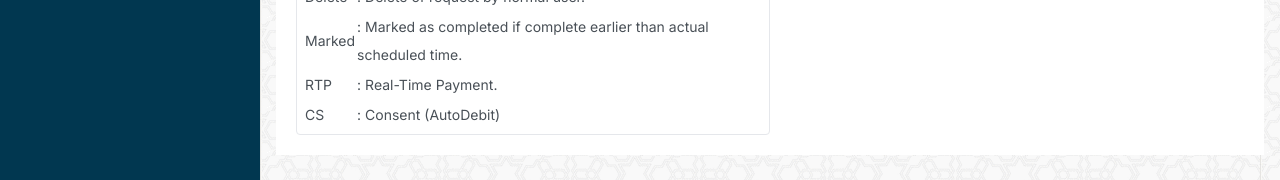
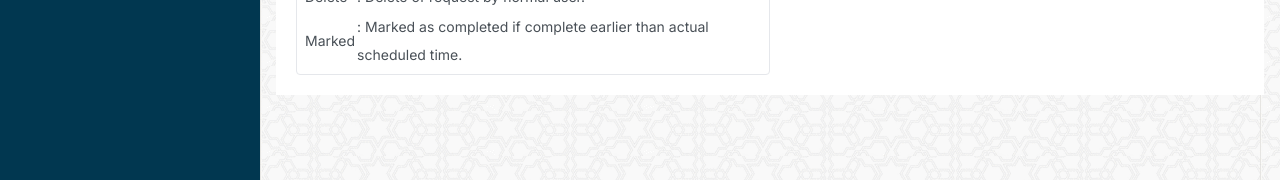
Before and after one commit to manny-e1/user_management_fe_2, a Next.js app: page /portal/system-maintenance in a window 1280 px wide. Shown: the part 564-744 px from the top of the page. Built offline with nearby package versions, Linux system fonts and the light colour scheme; no server answers; sample sign-in values are in the browser's storage.

Commit message:
Update Legend

```diff
--- a/src/components/pages/portal/system-maintenance/page.tsx
+++ b/src/components/pages/portal/system-maintenance/page.tsx
@@ -260,14 +260,6 @@ export default function SystemMaintenancePage() {
                   <td className="pl-1">Marked</td>
                   <td>: Marked as completed if complete earlier than actual scheduled time.</td>
                 </tr>
-                <tr>
-                  <td className="pl-1">RTP</td>
-                  <td>: Real-Time Payment.</td>
-                </tr>
-                <tr>
-                  <td className="pl-1">CS</td>
-                  <td>: Consent (AutoDebit)</td>
-                </tr>
               </tbody>
             </table>
           </fieldset>
```
